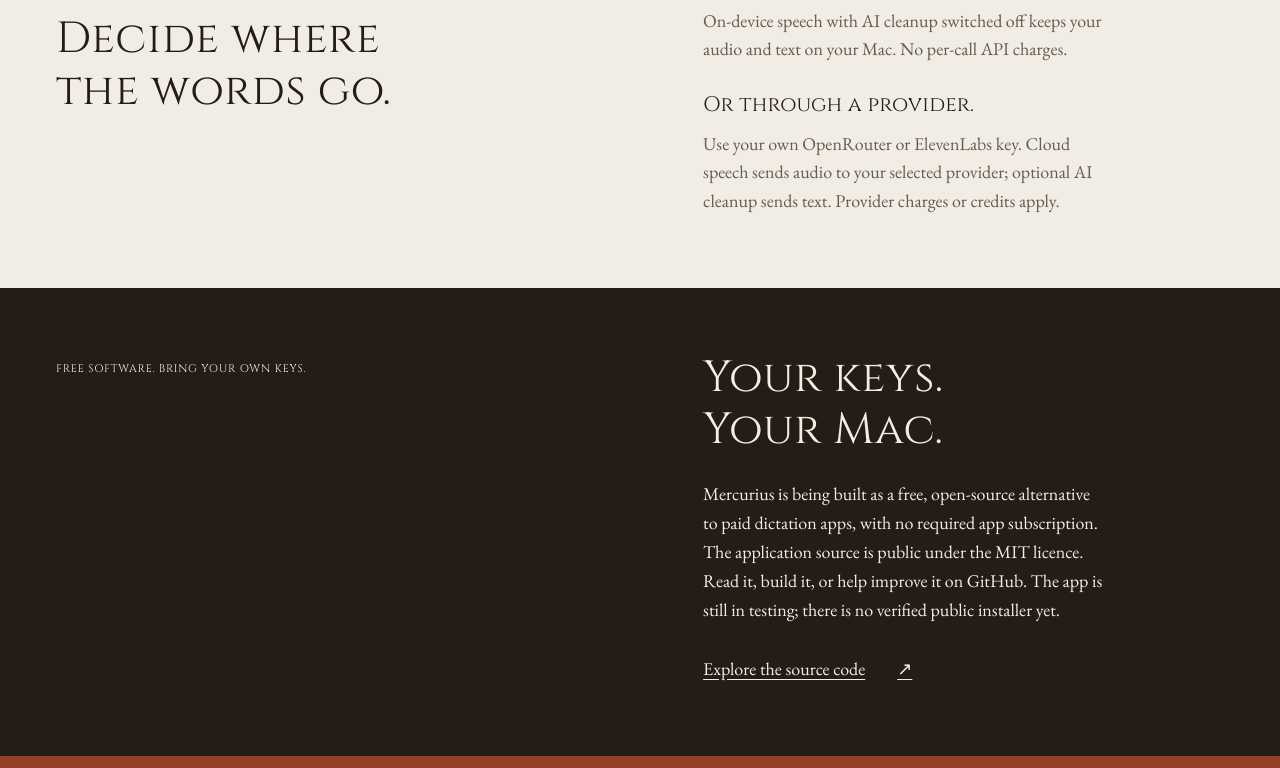
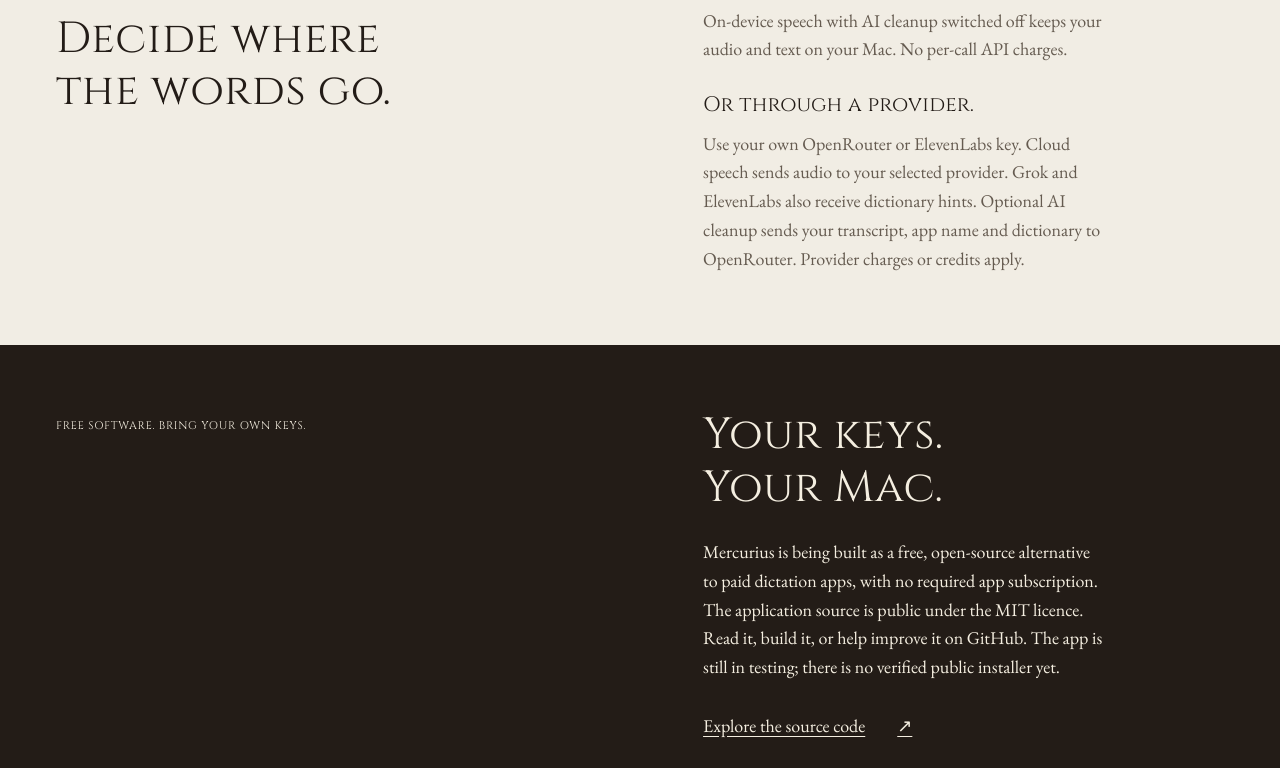
Before and after one commit to MYK-MYKOALA-AI/Mercurius, a plain HTML site: page apps/web/index.html in a window 1280 px wide. Shown: the part 1586-2354 px from the top of the page. Drawn offline with Linux system fonts and the light colour scheme.

Commit message:
docs: explain dictionary transfers and website font rights [skip ci]

```diff
--- a/apps/web/index.html
+++ b/apps/web/index.html
@@ -58,7 +58,7 @@
           <div><p class="eyebrow">Your Mac. Your choice.</p><h2 id="processing-title">Decide where<br>the words go.</h2></div>
           <div class="processing-copy">
             <div><h3>On your Mac.</h3><p>On-device speech with AI cleanup switched off keeps your audio and text on your Mac. No per-call API charges.</p></div>
-            <div><h3>Or through a provider.</h3><p>Use your own OpenRouter or ElevenLabs key. Cloud speech sends audio to your selected provider; optional AI cleanup sends text. Provider charges or credits apply.</p></div>
+            <div><h3>Or through a provider.</h3><p>Use your own OpenRouter or ElevenLabs key. Cloud speech sends audio to your selected provider. Grok and ElevenLabs also receive dictionary hints. Optional AI cleanup sends your transcript, app name and dictionary to OpenRouter. Provider charges or credits apply.</p></div>
           </div>
         </div>
       </section>
```
Also changed, not shown: README.md.
